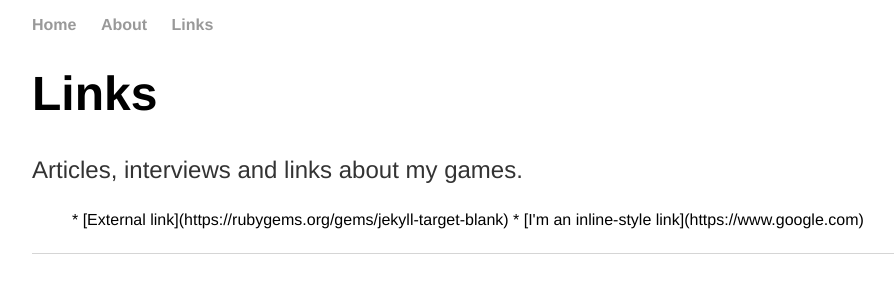
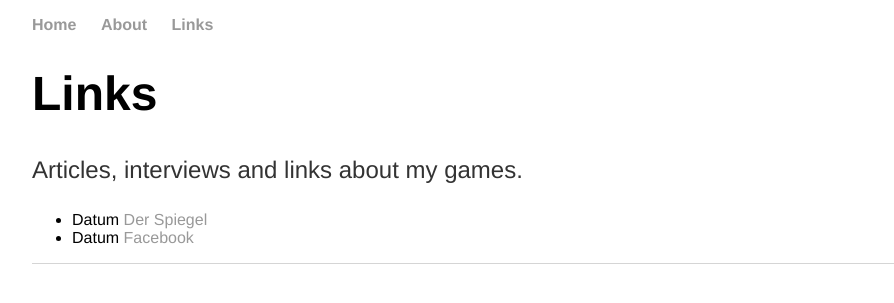
Before and after one commit to gebirgsbernd/gebirgsbernd.github.io, a Jekyll site: the page built from links.html, in a window 1280 px wide. Shown: the top 303 px of the page, without its empty margins (32-926 px from the left). Built offline with Jekyll 4.4.1, drawn with Linux system fonts in a browser that asks for light colours.

Commit message:
Update links.html

```diff
--- a/links.html
+++ b/links.html
@@ -6,9 +6,13 @@ title: Links
 	<h1>Links</h1>
 	<p>
   Articles, interviews and links about my games.
-<ul>
-  * [External link](https://rubygems.org/gems/jekyll-target-blank)
-  * [I'm an inline-style link](https://www.google.com)
-</ul>
-  </p>
+</p>
+
+	<ul>
+
+		<li><span> Datum </span>  <a href="https://www.spiegel.de"> Der Spiegel </a></li>
+		<li><span> Datum </span>  <a href="https://www.facebook.com"> Facebook </a></li>
+
+	</ul>
+
 </div><!-- /.blurb -->
```
